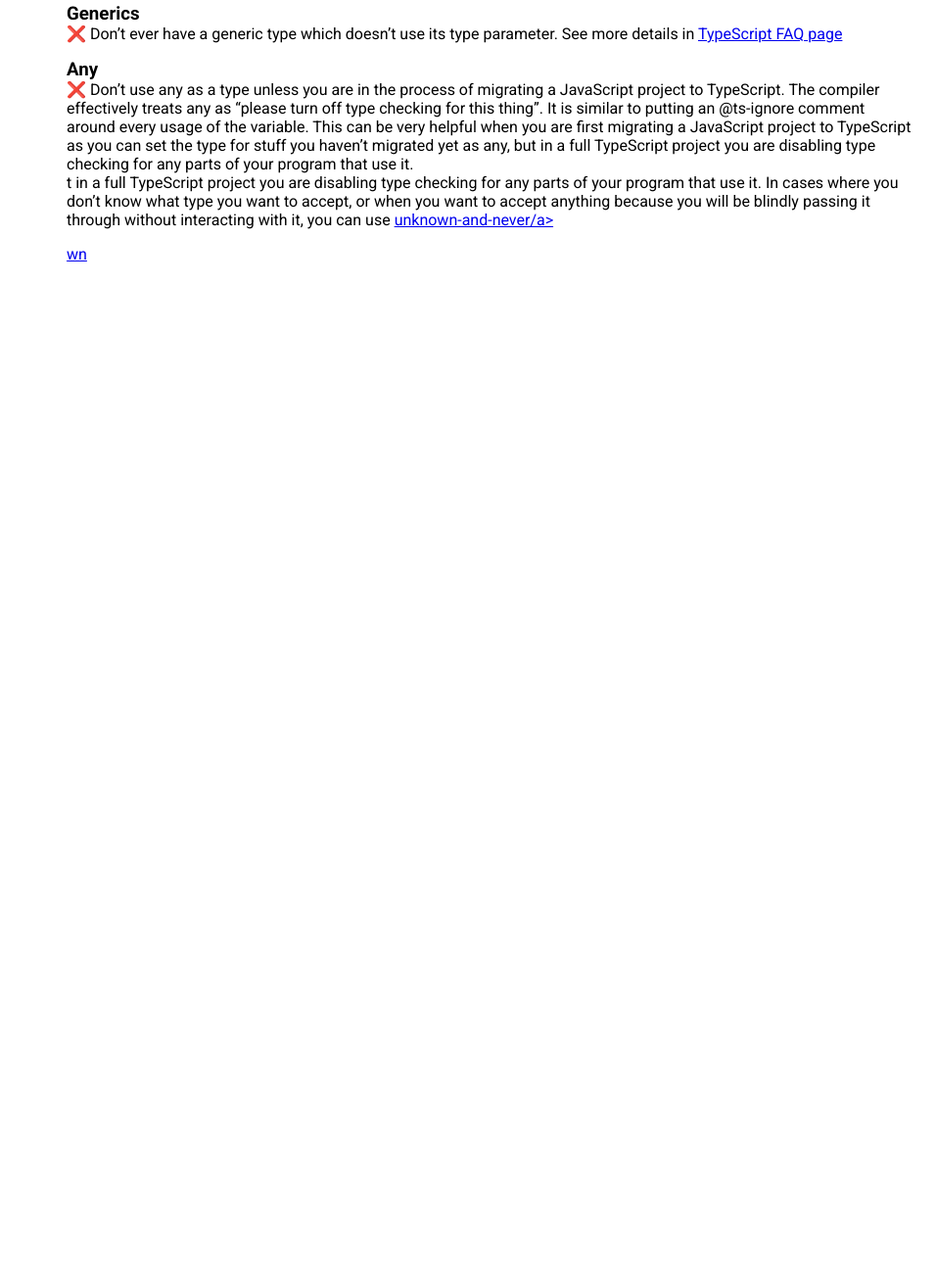
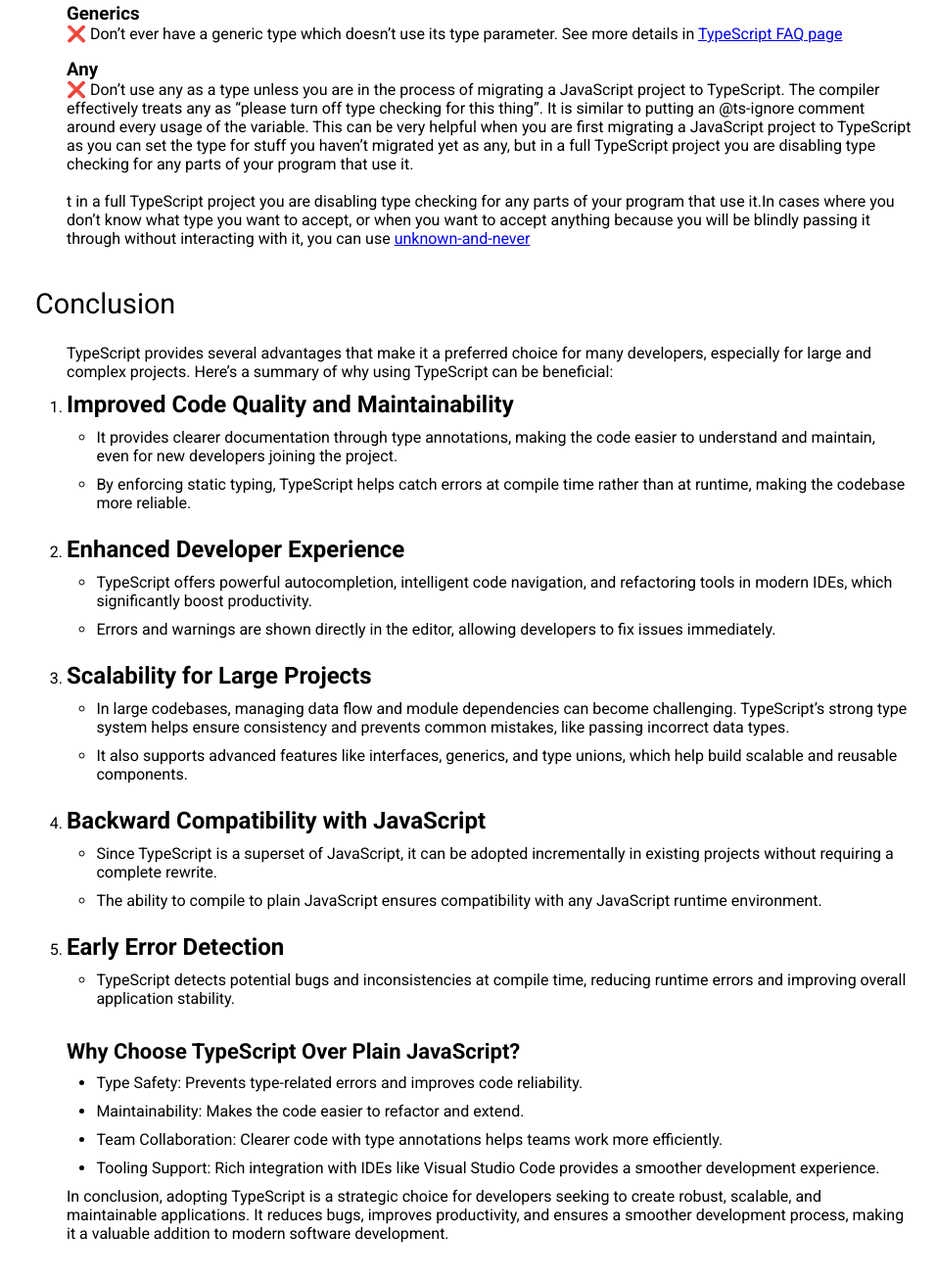
Before and after one commit to just-npc/fcc-technical-documentation-page, a plain HTML site: page index.html in a window 1280 px wide. Shown: the part 2046-3353 px from the top of the page at 98% size, without its empty margins (324-1280 px from the left). Before the commit the page ends 2345 px from the top, so only its background shows below. Drawn offline with Linux system fonts and the light colour scheme.

Commit message:
feat: add last section for main-doc

```diff
--- a/index.html
+++ b/index.html
@@ -16,11 +16,11 @@
     <nav id="navbar">
       <header>TS Documentation</header>
       <ul>
-        <li><a href="">Introduction</a></li>
-        <li><a href="">Pre-requisite before you learn</a></li>
-        <li><a href="">TypeScript and JavaScript</a></li>
-        <li><a href="">Do and Don'ts</a></li>
-        <li><a href="">Variable</a></li>
+        <li><a class="nav-link" href="#introduction">Introduction</a></li>
+        <li><a class="nav-link" href="#pre-requisite">Pre-requisite before you learn</a></li>
+        <li><a class="nav-link" href="#typesscipt-and-javascript">TypeScript and JavaScript</a></li>
+        <li><a class="nav-link" href="#do-and-dont">Do and Don'ts</a></li>
+        <li><a class="nav-link" href="">Variable</a></li>
       </ul>
     </nav>
 
@@ -71,7 +71,7 @@
         </article>
       </section>
 
-      <section id="TypeScript-and-JavaScript">
+      <section id="typescript-and-javascript">
         <header>TypeScript And JavaScript</header>
         <article>
           <p>
@@ -195,10 +195,102 @@
           <span>
             <h3>Any</h3>
             <p>❌ Don’t use any as a type unless you are in the process of migrating a JavaScript project to TypeScript. The compiler effectively treats any as “please turn off type checking for this thing”. It is similar to putting an @ts-ignore comment around every usage of the variable. This can be very helpful when you are first migrating a JavaScript project to TypeScript as you can set the type for stuff you haven’t migrated yet as any, but in a full TypeScript project you are disabling type checking for any parts of your program that use it.</p>
-            <p>t in a full TypeScript project you are disabling type checking for any parts of your program that use it.
+            <br/>
+            <p>t in a full TypeScript project you are disabling type checking for any parts of your program that use it.In cases where you don’t know what type you want to accept, or when you want to accept anything because you will be blindly passing it through without interacting with it, you can use <a href="https://www.typescriptlang.org/play/#example/unknown-and-never">unknown-and-never</a>
 
-              In cases where you don’t know what type you want to accept, or when you want to accept anything because you will be blindly passing it through without interacting with it, you can use <a href="https://www.typescriptlang.org/play/#example/unknown-and-never">unknown-and-never/a></p>
-          </span>wn
+              </p>
+          </span>
+        </article>
+      </section>
+
+      <section id="conclusion">
+        <header>Conclusion</header>
+
+        <article>
+          <p>TypeScript provides several advantages that make it a preferred choice for many developers, especially for large and complex projects. Here’s a summary of why using TypeScript can be beneficial:
+          </p>
+
+          <ol>
+
+            <li>
+              <h3>Improved Code Quality and Maintainability</h3>
+            </li>
+            <ul>
+              <li>
+                <p>It provides clearer documentation through type annotations, making the code easier to understand and maintain, even for new developers joining the project.
+                </li>
+                <li>
+                <p>By enforcing static typing, TypeScript helps catch errors at compile time rather than at runtime, making the codebase more reliable.</p></li>
+            </ul>
+
+            <li>
+              <h3>Enhanced Developer Experience</h3>
+            </li>
+            <ul>
+              <li>
+                <p>TypeScript offers powerful autocompletion, intelligent code navigation, and refactoring tools in modern IDEs, which significantly boost productivity.</p>
+              </li>
+              <li>
+                <p>Errors and warnings are shown directly in the editor, allowing developers to fix issues immediately.</p>
+              </li>
+            </ul>
+
+
+            <li>
+              <h3>Scalability for Large Projects</h3>
+            </li>
+            <ul>
+            <li>
+              <p>In large codebases, managing data flow and module dependencies can become challenging. TypeScript’s strong type system helps ensure consistency and prevents common mistakes, like passing incorrect data types.</p>
+            </li>
+              <li><p>It also supports advanced features like interfaces, generics, and type unions, which help build scalable and reusable components.</p></li>
+            </ul>
+
+            <li>
+              <h3>Backward Compatibility with JavaScript</h3>
+            </li>
+
+            <ul>
+              <li>
+                  <p>Since TypeScript is a superset of JavaScript, it can be adopted incrementally in existing projects without requiring a complete rewrite.</p>
+              </li>
+              <li>
+                  <p>The ability to compile to plain JavaScript ensures compatibility with any JavaScript runtime environment.
+                  </p>
+              </li>
+            </ul>
+
+
+            <li>
+              <h3>Early Error Detection</h3>
+            </li>
+
+            <ul>
+              <li>
+                <p>TypeScript detects potential bugs and inconsistencies at compile time, reducing runtime errors and improving overall application stability.</p>
+              </li>
+            </ul>
+          </ol>
+
+          <h3 class="reason-title">Why Choose TypeScript Over Plain JavaScript?</h3>
+
+            <ul class="reason">
+              <li>
+                <p>Type Safety: Prevents type-related errors and improves code reliability.</p>
+              </li>
+              <li>
+                <p>Maintainability: Makes the code easier to refactor and extend.</p>
+              </li>
+              <li>
+                <p>Team Collaboration: Clearer code with type annotations helps teams work more efficiently.
+                </p>
+              </li>
+              <li>
+                <p>Tooling Support: Rich integration with IDEs like Visual Studio Code provides a smoother development experience.</p>
+              </li>
+            </ul>
+
+            <p>In conclusion, adopting TypeScript is a strategic choice for developers seeking to create robust, scalable, and maintainable applications. It reduces bugs, improves productivity, and ensures a smoother development process, making it a valuable addition to modern software development.</p>
         </article>
       </section>
     </main>
--- a/styles.css
+++ b/styles.css
@@ -112,3 +112,21 @@ article.tips > span > code {
   color: #000;
   background-color: #abadba;
 }
+
+ol > li > h3 {
+  font-size: 1.5rem;
+}
+
+ol > ul {
+  margin-left: 1.9rem;
+  margin-bottom: 1.5rem;
+}
+
+h3.reason-title {
+  margin-top: 2rem;
+  font-size: 22px;
+}
+
+ul.reason {
+  margin-left: 1.9rem;
+}
```
